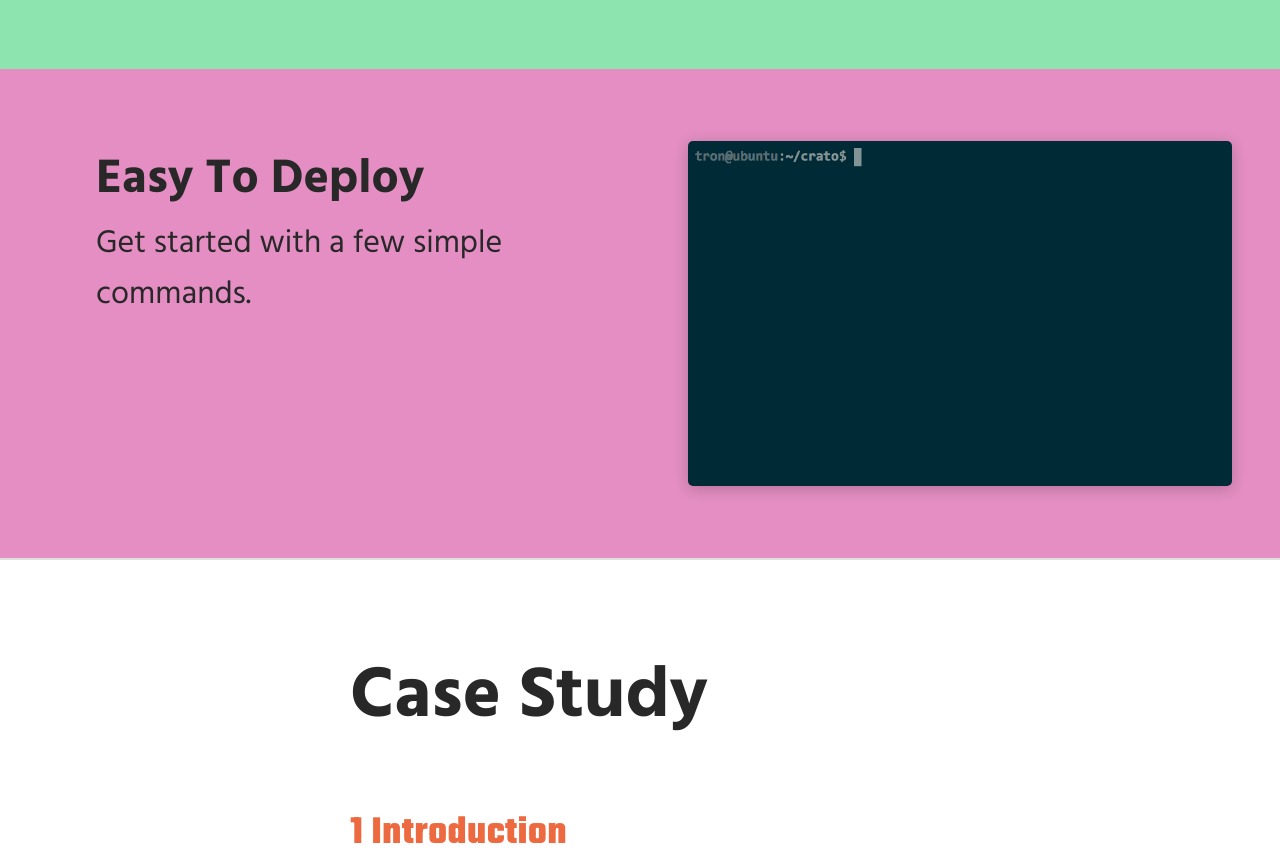
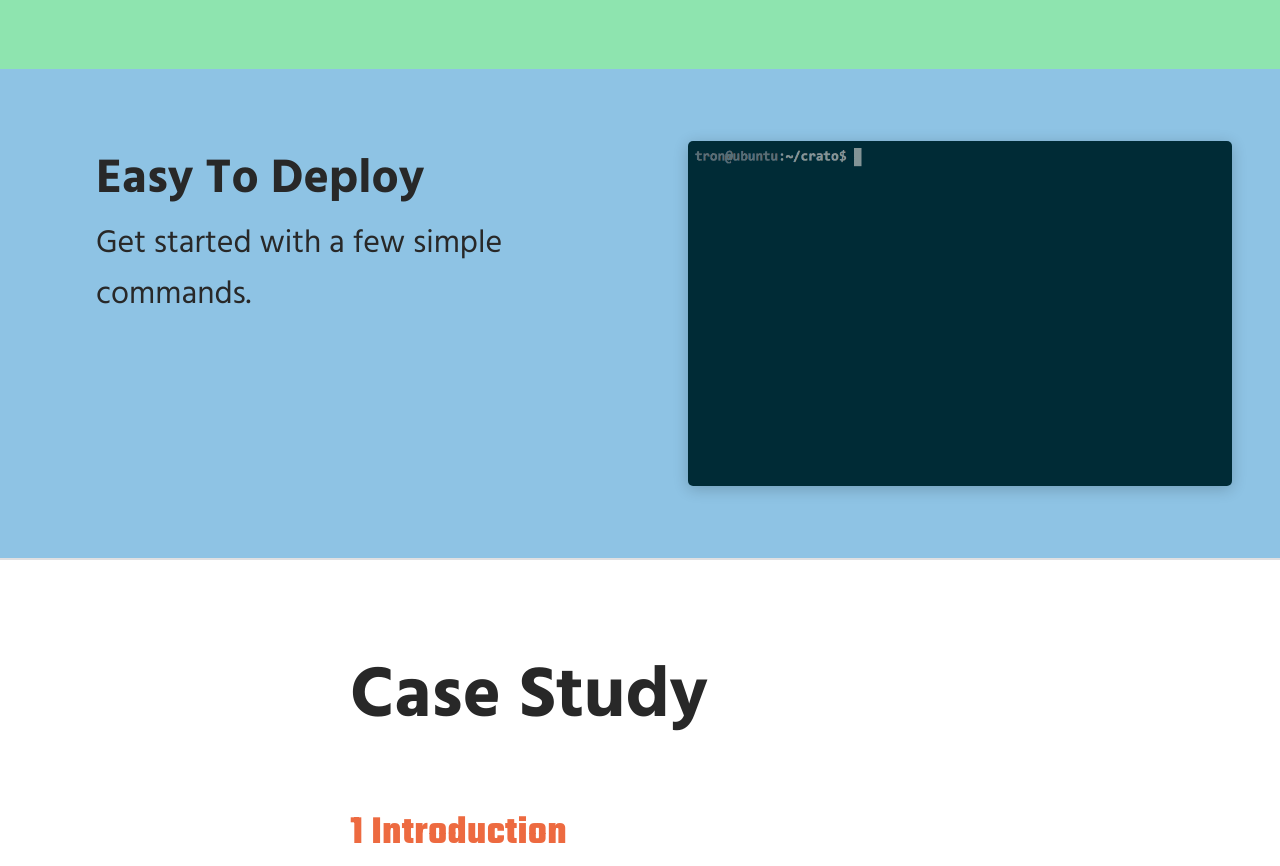
Before and after one commit to crato-logging/crato-logging.github.io, a plain HTML site: page index.html in a window 1280 px wide. Shown: the part 1187-2053 px from the top of the page. Drawn offline with nearby package versions, Linux system fonts and the light colour scheme; a web font is replaced by a local one.

Commit message:
website content update
Co-authored-by: Faazil Shaikh <faazil.shaikh@gmail.com>
Co-authored-by: Kurth O'Connor <jkurthoconnor@gmail.com>
Co-authored-by: Alex Soloviev <alex.soloviev@gmail.com>

```diff
--- a/stylesheets/main.css
+++ b/stylesheets/main.css
@@ -50,7 +50,7 @@ h4 {
 }
 
 .integration:nth-of-type(2) {
-  background: #e48ec3;
+  background: #8ec3e4;
   border-bottom: 2px solid #dfe0e2;
   padding-top: 40px;
   padding-bottom: 40px;
```
